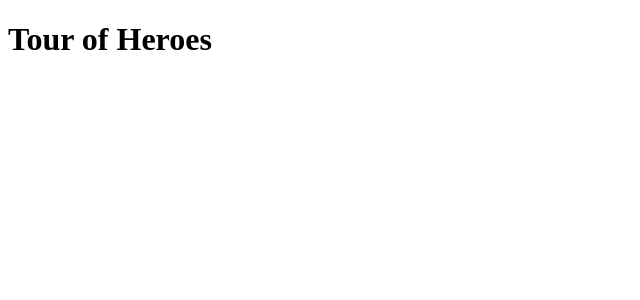
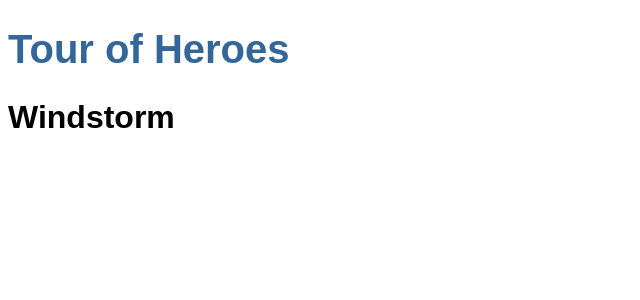
Before and after one commit to mamady310/tour-of-heros, an Angular app: page / in a window 1280 px wide. Shown: the top 300 px of the page, without its empty margins (0-640 px from the left). Built offline with nearby package versions, Linux system fonts and the light colour scheme.

Commit message:
added hero: windstorm to class export on heroes component and and imported onto app.component.html by using <app-heros> open and closing tags

```diff
--- a/src/app/app.component.css
+++ b/src/app/app.component.css
@@ -0,0 +1,22 @@
+/* Application-wide Styles */
+h1 {
+    color: #369;
+    font-family: Arial, Helvetica, sans-serif;
+    font-size: 250%;
+  }
+  h2, h3 {
+    color: #444;
+    font-family: Arial, Helvetica, sans-serif;
+    font-weight: lighter;
+  }
+  body {
+    margin: 2em;
+  }
+  body, input[type="text"], button {
+    color: #333;
+    font-family: Cambria, Georgia;
+  }
+  /* everywhere else */
+  * {
+    font-family: Arial, Helvetica, sans-serif;
+  }
--- a/src/app/app.component.html
+++ b/src/app/app.component.html
@@ -1 +1,2 @@
 <h1>{{ title }}</h1>
+<app-heroes></app-heroes>
--- a/src/app/heroes/heroes.component.html
+++ b/src/app/heroes/heroes.component.html
@@ -1 +1 @@
-<p>heroes works!</p>
+<h1> {{ hero }}</h1>
--- a/src/app/heroes/heroes.component.ts
+++ b/src/app/heroes/heroes.component.ts
@@ -3,13 +3,15 @@ import { Component, OnInit } from '@angular/core';
 @Component({
   selector: 'app-heroes',
   templateUrl: './heroes.component.html',
-  styleUrls: ['./heroes.component.css']
+  styleUrls: ['./heroes.component.css'],
+
 })
 export class HeroesComponent implements OnInit {
-
+  hero = 'Windstorm';
   constructor() { }
 
   ngOnInit(): void {
+
   }
 
 }
```
